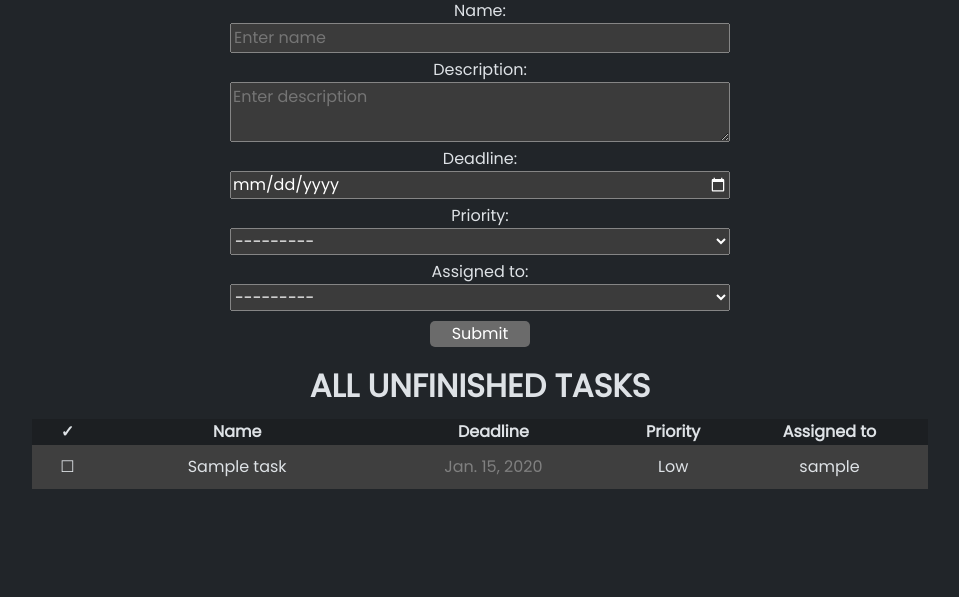
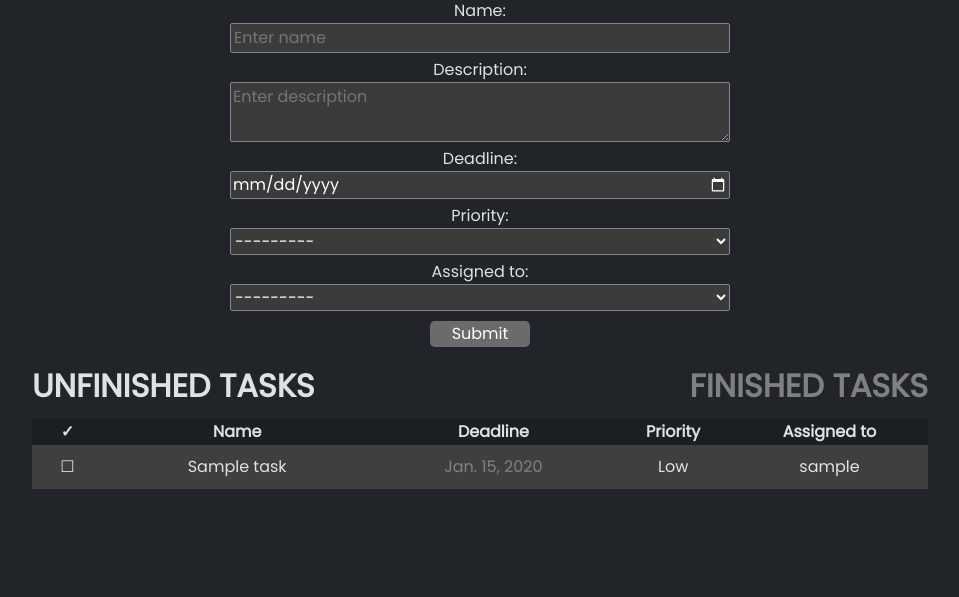
Before and after one commit to bartoszb0/cs50w-final-project, a Django app: page / in a window 1280 px wide. Shown: the part 123-720 px from the top of the page, without its empty margins (160-1119 px from the left). Run offline with Django 5.2, Linux system fonts and the light colour scheme; a user stored in the database is signed in; tables that the repository leaves empty hold one stand-in row (values such as "Sample post").

Commit message:
Working on displaying tables

```diff
--- a/tasks/static/tasks/script.js
+++ b/tasks/static/tasks/script.js
@@ -29,14 +29,62 @@ document.addEventListener('DOMContentLoaded', function() {
             if (this.innerHTML === '☐') {
                 this.innerHTML = '▣'
                 this.parentElement.style.color = 'grey';
-                this.setAttribute('title', 'Unnmark');
-            } else {
+            } else if ((this.innerHTML === '▣')) {
                 this.innerHTML = '☐'
                 this.parentElement.style.color = '#dee2e6';
-                this.setAttribute('title', 'Mark as finished');
             }
+            mark_task(element);
         })
     });
+
+    function mark_task(element) {
+        const id = element.parentElement.querySelector('.task_name').getAttribute('data-task-id');
+        const csrf_token = element.getAttribute('content')
+
+        fetch('marktask', {
+            method: 'POST',
+            headers: {
+                'Content-type': 'application/json',
+                'X-CSRFToken': csrf_token,
+            },
+            body: JSON.stringify({
+                task_id: id,
+            })
+        })
+        .then(response => response.json())
+        .then(data => {
+            console.log('Success:', data);
+        })
+        .catch(error => {
+            console.error('Error:', error);
+        })
+    }
+
+
+    // Change shown table (finished or unfinished)
+    const finished_heading = document.querySelector('#finished')
+    const unfinished_heading = document.querySelector('#unfinished')
+    const finished_table = document.querySelector('#finished_table')
+    const unfinished_table = document.querySelector('#unfinished_table')
+
+
+    finished_table.style.display = 'none';
+    finished_heading.classList.add('hidden')
+
+    unfinished_heading.addEventListener('click', function() {
+        finished_table.style.display = 'none';
+        unfinished_table.style.display = 'block';
+        this.classList.remove('hidden');
+        finished_heading.classList.add('hidden');
+    });
+
+    finished_heading.addEventListener('click', function() {
+        finished_table.style.display = 'block';
+        unfinished_table.style.display = 'none';
+        this.classList.remove('hidden');
+        unfinished_heading.classList.add('hidden');
+    });
+
 
     // Open and close modal for task
     document.querySelectorAll('.task_name').forEach(function(element) {
--- a/tasks/static/tasks/styles.css
+++ b/tasks/static/tasks/styles.css
@@ -63,7 +63,7 @@ div {
         height: 60px;
     }
 
-    #submit_button {
+    #submit_button, .close {
         margin-top: 5px;
         color: white;
         border: none;
@@ -71,7 +71,7 @@ div {
         width: 100px;
     }
 
-    #submit_button:hover {
+    #submit_button:hover, .close:hover {
         background-color: #464646;
     }
 
@@ -86,6 +86,35 @@ div {
         align-items: center;
         flex-direction: column;
     }
+
+    #heading_tasks {
+        display: flex;
+        justify-content: center;
+        margin: 0;
+        min-width: 70%;
+        overflow-wrap: break-word;
+    }
+
+    #heading_tasks #left {
+        min-width: 50%;
+        text-align: left;
+    }
+
+    #heading_tasks #right {
+        min-width: 50%;
+        text-align: right;
+    }
+
+    #heading_tasks #unfinished strong:hover, #finished strong:hover {
+        color: #dfdfdf;
+        cursor: pointer;
+    }
+
+    /* HIDDEN TABLE */
+        .hidden {
+            color: gray;
+        }
+
 
     table {
         width: 100%;
@@ -167,7 +196,14 @@ div {
         padding: 30px 50px;
         width: 50%;
         max-width: 100%;
-        text-align: center;
+        overflow-wrap: break-word;
+        text-align: left;
+    }
+
+    .myModal div {
+        display: flex;
+        justify-content: center;
+        align-items: center;
     }
 
 
--- a/tasks/templates/tasks/admin_panel.html
+++ b/tasks/templates/tasks/admin_panel.html
@@ -15,11 +15,12 @@
         </div>
 
         <div class="all_tasks_div">
-            <div>
-                <h2 id="unfinished"><strong>ALL UNFINISHED TASKS</strong></h2>
+            <div id="heading_tasks">
+                <div id="left"><h2 id="unfinished"><strong>UNFINISHED TASKS</strong></h2></div>
+                <div id="right"><h2 id="finished"><strong>FINISHED TASKS</strong></h2></div>
             </div>
             <div class="all_tasks">
-                <table class="tasks_table">
+                <table class="tasks_table" id="unfinished_table">
                     <tr>
                         <th>✓</th>
                         <th class="name">Name</th>
@@ -27,21 +28,66 @@
                         <th>Priority</th>
                         <th>Assigned to</th>
                     </tr>
-                    {% for task in tasks %}
+                    {% for task in unfinished_tasks %}
                         <tr>
-                            <td class="checkbox" title="Mark as finished">☐</td>
+                            <td class="checkbox" title="Mark as finished" content="{{ csrf_token }}">☐</td>
                             <td><span class="task_name" data-task-id="{{ task.id }}">{{ task.name }}</span></td>
                             <td class="deadline">{{ task.deadline }}</td>
-                            <td>{{ task.priority }}</td>
+                            <td class="priority">{{ task.priority }}</td>
                             <td>{{ task.assigned_to }}</td>
                         </tr>
                         <div class="myModal-container" id="modal-{{ task.id }}">
                             <div class="myModal">
                                 <h1>{{ task.name }}</h1>
-                                <p>{{ task.description }}</p>
-                                <button class="close" data-task-id="{{ task.id }}">
-                                    Close me
-                                </button>
+                                <p>Assigned by: {{ task.assigned_by }}</p>
+                                {% if task.description %}
+                                    <p>{{ task.description }}</p>
+                                {% else %}
+                                    <i>No description</i>
+                                {% endif %}
+                                <div>
+                                    <button class="close" data-task-id="{{ task.id }}">
+                                        Close
+                                    </button>
+                                </div>
+                            </div>
+                        </div>
+                    {% empty %}
+                        <tr>
+                            <td colspan="6" style="text-align: center;">No tasks available</td>
+                        </tr>
+                    {% endfor %}
+                </table>
+                <table class="tasks_table" id="finished_table">
+                    <tr>
+                        <th>✓</th>
+                        <th class="name">Name</th>
+                        <th>Deadline</th>
+                        <th>Priority</th>
+                        <th>Assigned to</th>
+                    </tr>
+                    {% for task in finished_tasks %}
+                        <tr>
+                            <td class="checkbox" content="{{ csrf_token }}">▣</td>
+                            <td><span class="task_name" data-task-id="{{ task.id }}">{{ task.name }}</span></td>
+                            <td class="deadline">{{ task.deadline }}</td>
+                            <td class="priority">{{ task.priority }}</td>
+                            <td>{{ task.assigned_to }}</td>
+                        </tr>
+                        <div class="myModal-container" id="modal-{{ task.id }}">
+                            <div class="myModal">
+                                <h1>{{ task.name }}</h1>
+                                <p>Assigned by: {{ task.assigned_by }}</p>
+                                {% if task.description %}
+                                    <p>{{ task.description }}</p>
+                                {% else %}
+                                    <i>No description</i>
+                                {% endif %}
+                                <div>
+                                    <button class="close" data-task-id="{{ task.id }}">
+                                        Close
+                                    </button>
+                                </div>
                             </div>
                         </div>
                     {% empty %}
--- a/tasks/urls.py
+++ b/tasks/urls.py
@@ -9,5 +9,6 @@ urlpatterns = [
     path("register", views.register_admin_view, name="register"),
     path("add_assign_task", views.add_assign_task, name="add_assign_task"),
     path("new_user", views.new_user, name="new_user"),
+    path("marktask", views.marktask, name="marktask"),
     path("task/<int:id>", views.show_task, name="show_task")
 ]
--- a/tasks/views.py
+++ b/tasks/views.py
@@ -1,7 +1,8 @@
+import json
 from django.contrib.auth import authenticate, login, logout
 from django.contrib import messages
 from django.contrib.auth.decorators import login_required
-from django.http import HttpResponseRedirect
+from django.http import HttpResponseRedirect, JsonResponse
 from django.urls import reverse
 from django.shortcuts import render
 
@@ -68,7 +69,8 @@ def index(request):
     else:
         return render(request, "tasks/admin_panel.html", {
             "task_form": TaskForm,
-            "tasks": Task.objects.filter(assigned_by=request.user).exclude(status="Done").order_by("deadline"),
+            "unfinished_tasks": Task.objects.filter(assigned_by=request.user).exclude(status="Done").order_by("deadline"),
+            "finished_tasks": Task.objects.filter(assigned_by=request.user).exclude(status="To be done").order_by("deadline"),
             "stats_finished": Task.objects.filter(assigned_by=request.user, status="Done").count(),
             "stats_tbd": Task.objects.filter(assigned_by=request.user, status="To be done").count(),
         })
@@ -135,3 +137,21 @@ def new_user(request):
         return render(request, "tasks/new_user.html", {
             "users": users
         })
+
+
+# walidacja do zaznaczenia zadania jako skonczone - request.user musi byc w assigned to albo assigned by
+def marktask(request):
+    if request.method == "POST":
+        data = json.loads(request.body)
+        task = Task.objects.get(id=data["task_id"])
+
+        if task.assigned_by == request.user or task.assigned_to == request.user:
+            if task.status == 'To be done':
+                task.status = 'Done'
+            else:
+                task.status = 'To be done'
+            task.save()
+
+        return JsonResponse({}, status=201)
+    else:
+        return HttpResponseRedirect(reverse('index'))
```
